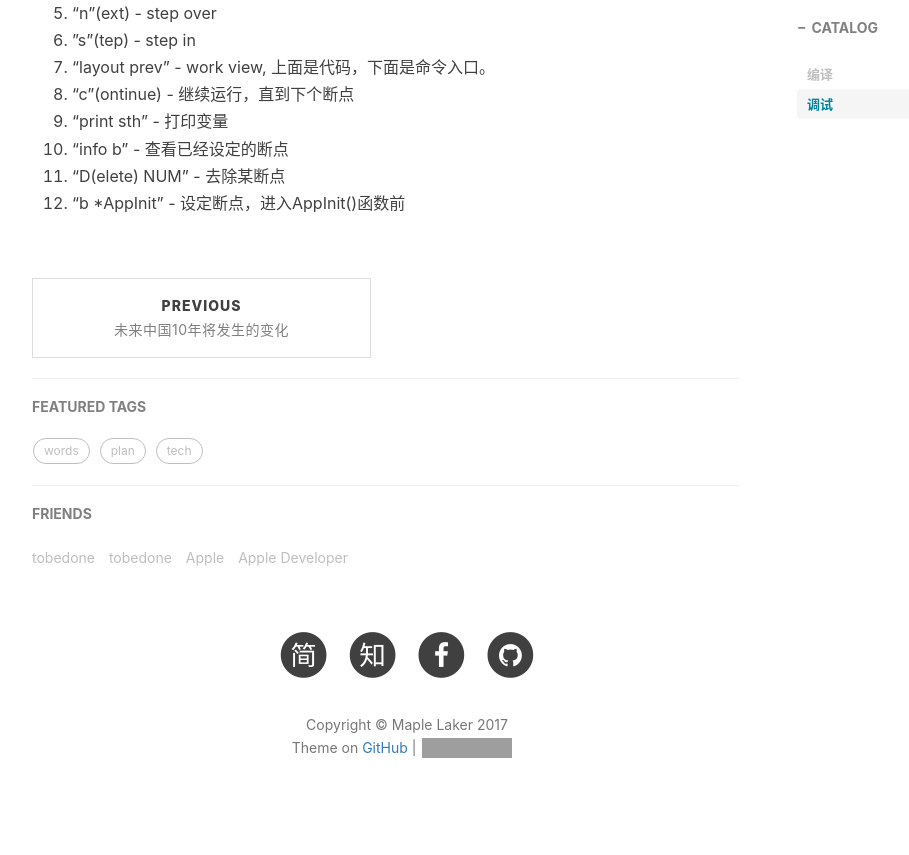
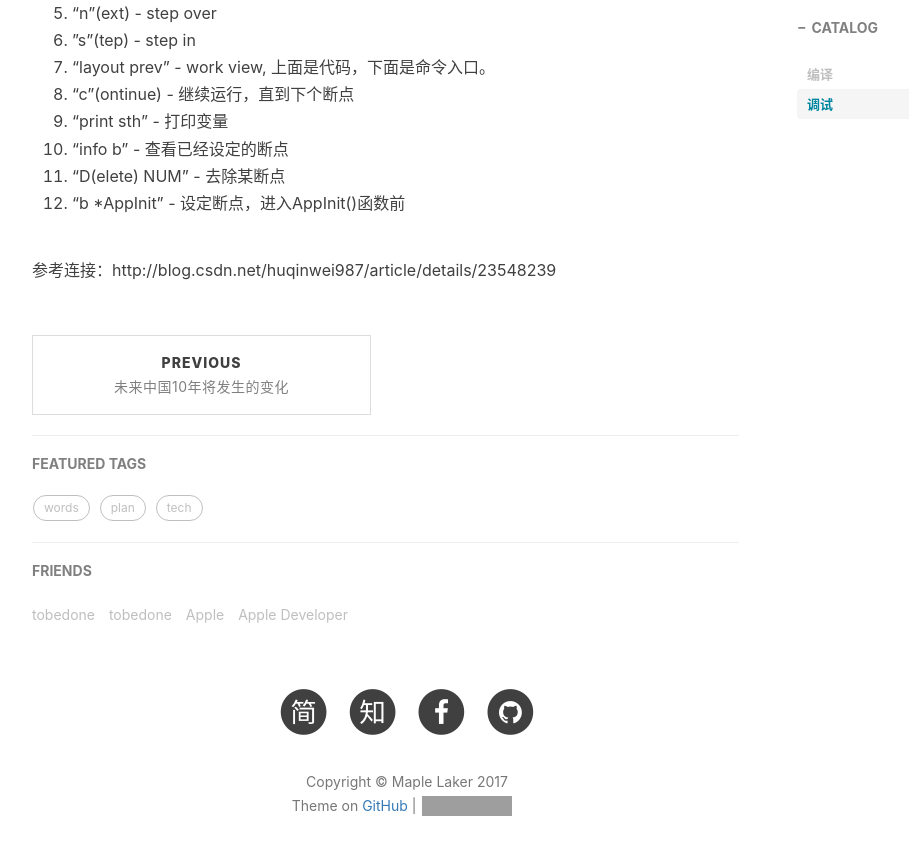
Before and after one commit to MapleLaker/MapleLaker.github.io, a Jekyll site: the page built from _posts/2017-11-07-GDB 调试.md, in a window 1280 px wide and 900 px high, scrolled down 826 px. Shown: the top 855 px of the window, without its empty margins (233-1142 px from the left). Built offline with Jekyll 4.4.1, drawn with Linux system fonts in a browser that asks for light colours; nearby versions of some CDN libraries; comment, search, counter and statistics services are not loaded; grey boxes are pictures that could not be loaded.

Commit message:
Update 2017-11-07-GDB 调试.md

```diff
--- a/_posts/2017-11-07-GDB 调试.md
+++ b/_posts/2017-11-07-GDB 调试.md
@@ -26,3 +26,5 @@ tags:
 10. “info b” - 查看已经设定的断点
 11. “D(elete) NUM” - 去除某断点
 12. "b *AppInit" - 设定断点，进入AppInit()函数前
+
+参考连接：http://blog.csdn.net/huqinwei987/article/details/23548239
```
